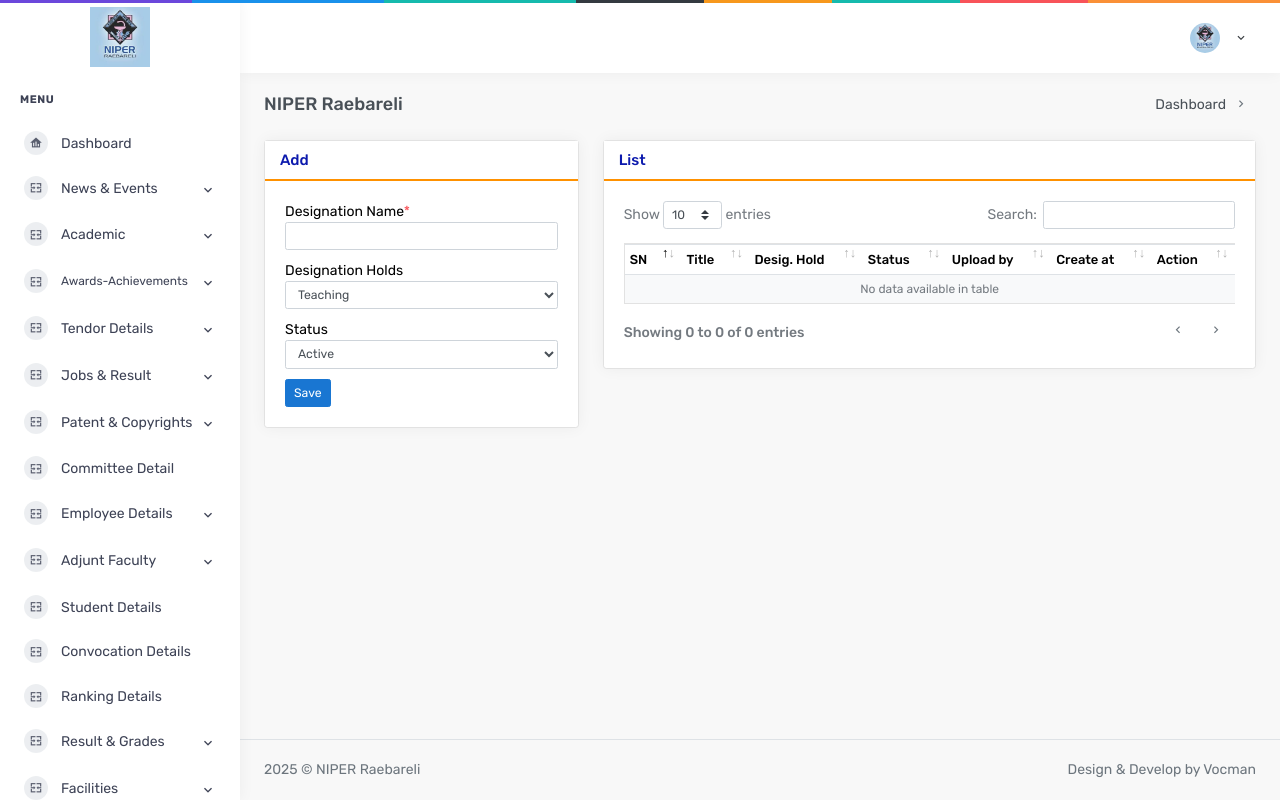
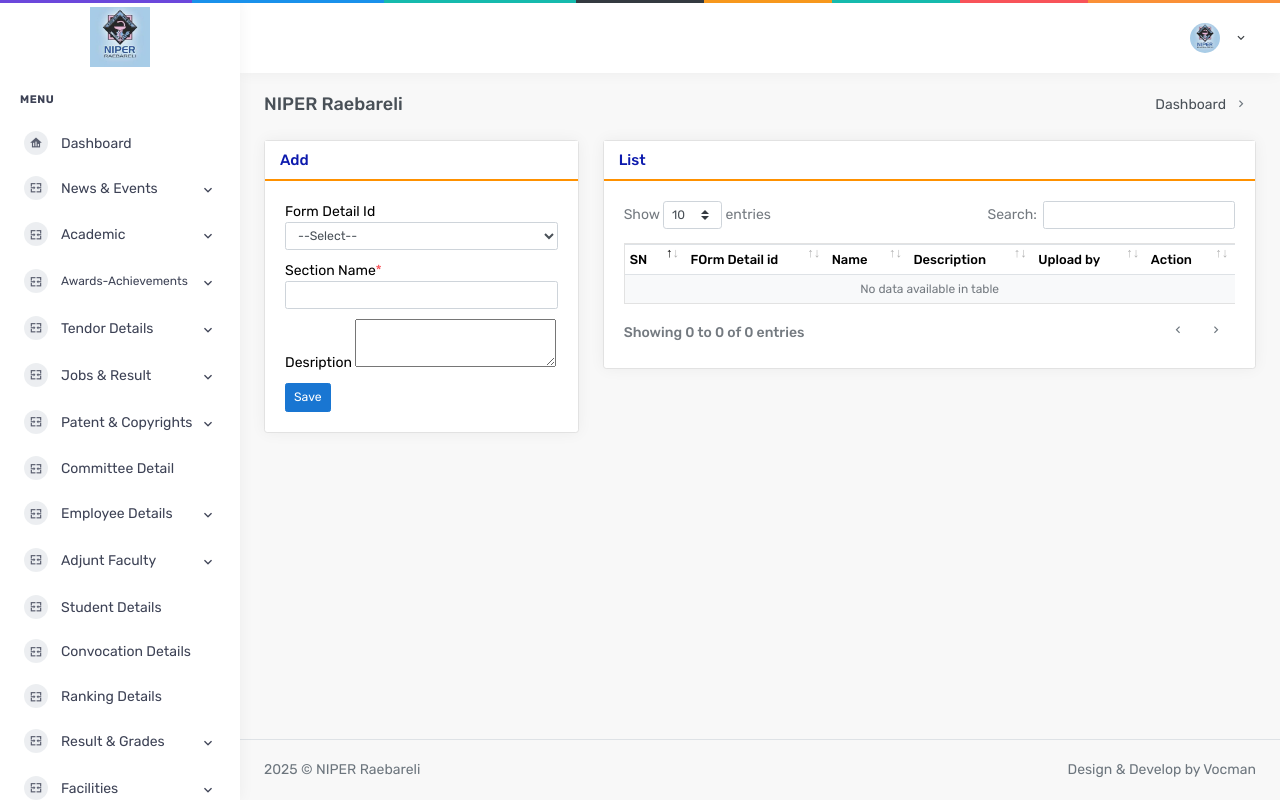
Before and after one commit to Mithun021/niper_stagging, a CodeIgniter 4 app: the page made by app/Views/admin/dymanic_form/form-section.php in a window 1280 px wide. Run offline with PHP 8.4 and a stand-in for CodeIgniter, Linux system fonts and the light colour scheme; the template is opened without the code that fills it, so the values that code supplies are empty; some libraries are stand-ins or nearby versions.

Commit message:
Your commit message

```diff
--- a/app/Controllers/DynamicformControllers.php
+++ b/app/Controllers/DynamicformControllers.php
@@ -43,8 +43,10 @@ class DynamicformControllers extends BaseController
     }
 
     public function form_section(){
+        $form_details_model = new Form_details_model();
         $data = ['title' => 'Form Section'];
         if ($this->request->is("get")) {
+            $data['form_details'] = $form_details_model->get();
             return view('admin/dymanic_form/form-section',$data);
         }else if ($this->request->is("post")) {
             $sessionData = session()->get('loggedUserData');
--- a/app/Views/admin/dymanic_form/form-section.php
+++ b/app/Views/admin/dymanic_form/form-section.php
@@ -23,27 +23,21 @@
                 ?>
                 <form method="post" action="<?= base_url() ?>admin/designation">
                     <div class="form-group">
-                        <span for="">Designation Name<span class="text-danger">*</span></span>
-                        <input type="text" class="form-control form-control-sm" name="designation_title" required minlength="3">
-                    </div>
-                    <!-- <div class="form-group">
-                        <span for="">Desription</span>
-                        <textarea id="editor" name="description"></textarea>
-                    </div> -->
-                    <div class="form-group">
-                        <span for="">Designation Holds</span>
-                        <select name="designation_hold" class="form-control form-control-sm">
-                            <option value="Teaching">Teaching</option>
-                            <option value="Non-teaching">Non-teaching</option>
-                            <option value="Administrative">Administrative</option>
+                        <span>Form Detail Id</span>
+                        <select name="form_detail_id" id="form_detail_id" class="form-control form-control-sm">
+                            <option value="1">--Select--</option>
+                        <?php foreach ($form_details as $key => $value) { ?>
+                            <option value="<?= $value['id'] ?>"><?= $value['name'] ?></option>
+                        <?php } ?>
                         </select>
                     </div>
                     <div class="form-group">
-                        <span>Status</span>
-                        <select name="status" id="status" class="form-control form-control-sm">
-                            <option value="1">Active</option>
-                            <option value="0">Inactive</option>
-                        </select>
+                        <span for="">Section Name<span class="text-danger">*</span></span>
+                        <input type="text" class="form-control form-control-sm" name="section_name" required minlength="3">
+                    </div>
+                    <div class="form-group">
+                        <span for="">Desription</span>
+                        <textarea id="editor" name="description"></textarea>
                     </div>
 
                     <button type="submit" class="btn btn-sm btn-primary" id="submitBtn">Save</button>
@@ -63,11 +57,10 @@
                     <thead>
                         <tr>
                             <td>SN</td>
-                            <td>Title</td>
-                            <td>Desig. Hold</td>
-                            <td>Status</td>
+                            <td>FOrm Detail id</td>
+                            <td>Name</td>
+                            <td>Description</td>
                             <td>Upload by</td>
-                            <td>Create at</td>
                             <td>Action</td>
                         </tr>
                     </thead>
```
